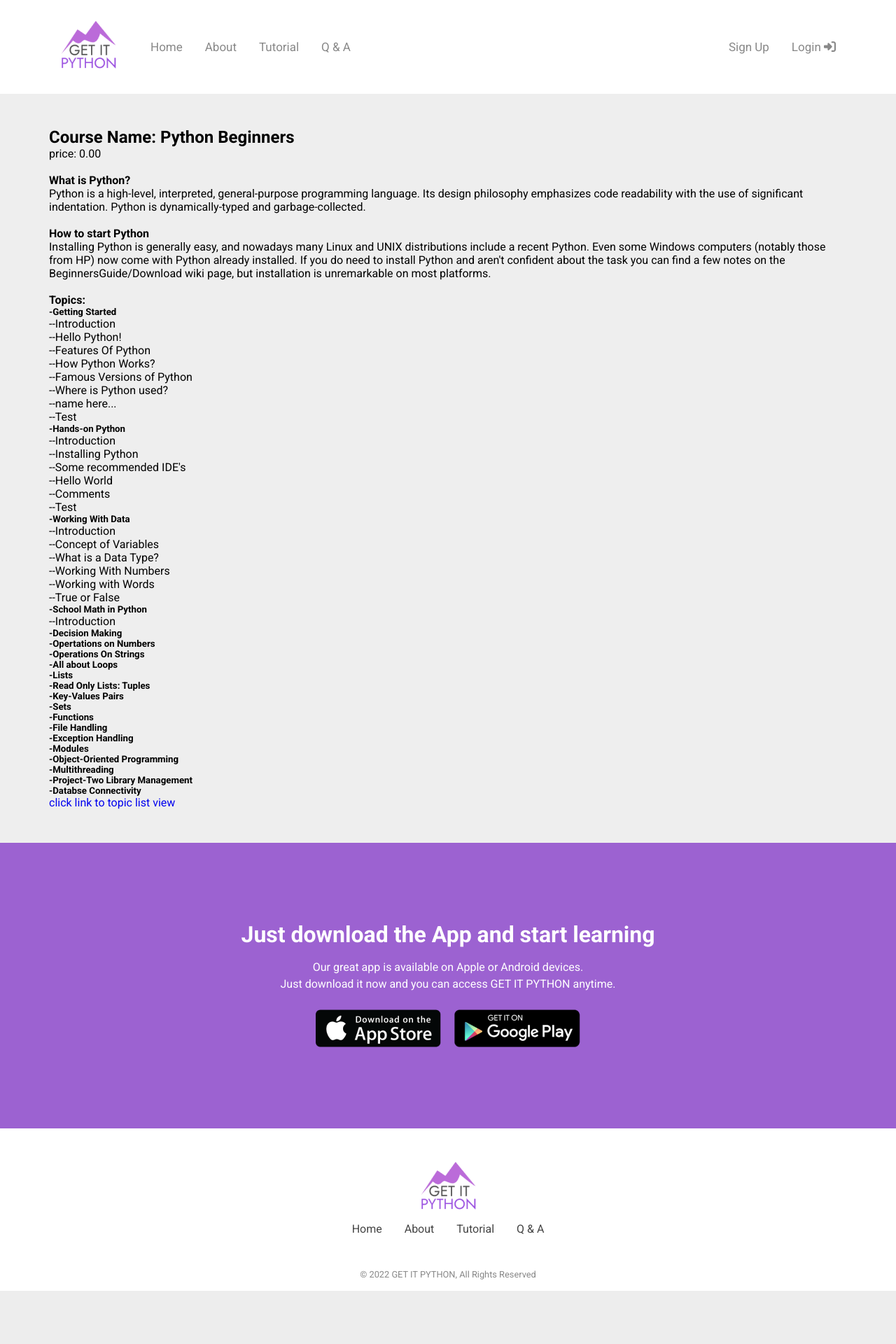
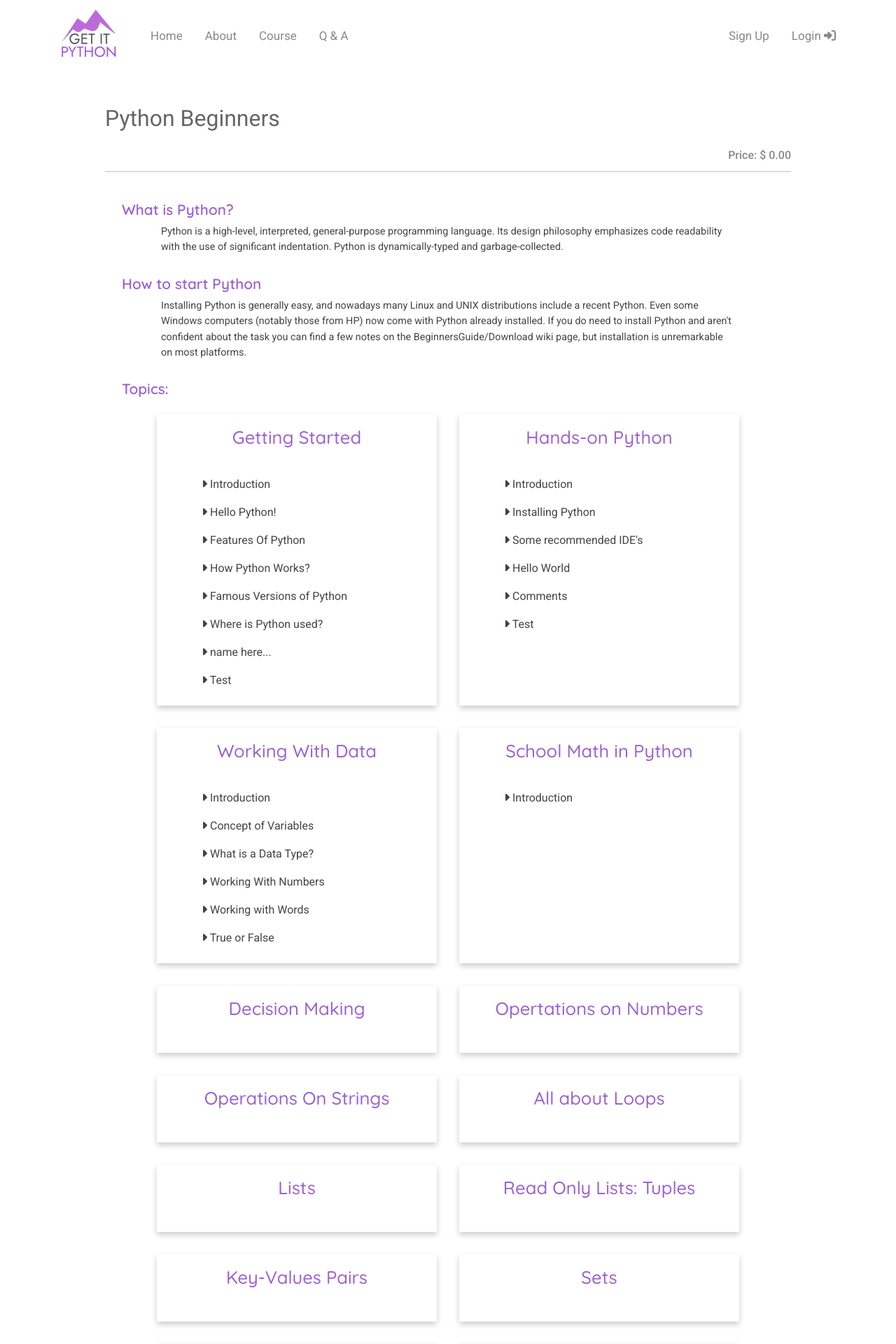
Before and after one commit to LudoNZ/IT6006_Project, a Django app: page /course/courses/1/ in a window 1280 px wide. Shown: the top 1920 px of the page at 70% size. Before the commit the page ends 1844 px from the top, so only its background shows below. Run offline with Django 4.2, Linux system fonts and the light colour scheme; data comes from the database, SQL or seed files in the repository; both versions use the stored data as it was after the commit; some libraries are stand-ins or nearby versions.

Commit message:
html upgrade

```diff
--- a/GroupDjango/courses/templates/courses/course_detail.html
+++ b/GroupDjango/courses/templates/courses/course_detail.html
@@ -2,41 +2,39 @@
 
 
 {% block title %}
-    CourseDetail
+    Course Detail
 {% endblock title %}
 
 
 {% block content %}
-    <section class="course_container">
-        <div class="container">
+<section class="container">
+    <div class="course_container">
+        <h1 class="course_heading">{{ course.name }} </h1>
+        <p class="course_price">Price: $ {{ course.price }}</p>
+        <p class="border"><p>
 
+        <h2 class="course_detail_title"> {{ course.whatHeading }} </h2>
+        <p class="course_detail_p"> {{ course.whatDescription }} </p>
+        <br>
+        <h2 class="course_detail_title"> {{ course.howHeading }} </h2>
+        <p class="course_detail_p"> {{ course.howDescription }} </p>
+        <br>
+
+        <h2 class="course_detail_title">Topics:</h2>
+        <div class="course_detail_flex">
+        {% for topic in object.topic_set.all %}
+            <div class="card">
+                <h3 class="topic_name">{{topic.name}}</h3>
+                {% for content in topic.content_set.all %}
+                    <p class="cont_name"><i class="fas fa-caret-right"></i> {{content.name}}</p>
+                {% endfor content %}
+            </div>
+        {% endfor topic %}
         <div>
-            <h1>Course Name: {{ course.name }} </h1>
-            <p>price: {{ course.price }}</p>
-            <br>
-            <h4> {{ course.whatHeading }} </h4>
-            <p> {{ course.whatDescription }} </p>
-            <br>
-            <h4> {{ course.howHeading }} </h4>
-            <p> {{ course.howDescription }} </p>
-            <br>
-            <h4>Topics:</h4>
+        <button class="btn_topic_list">
+            <a href="{% url 'topic_list' %}">More about Topic</a>
+        </button>
 
-            {% for topic in object.topic_set.all %}
-
-                <h5>-{{topic.name}}</h5>
-
-                {% for content in topic.content_set.all %}
-                    <p>--{{content.name}}</p>
-                {% endfor content %}
-
-            {% endfor topic %}
-
-        </div>
-
-
-        <a href="{% url 'topic_list' %}">click link to topic list view</a>
-
-        </div>
-    </section>
+    </div>
+</section>
 {% endblock content %}
--- a/GroupDjango/static/css/courses.css
+++ b/GroupDjango/static/css/courses.css
@@ -1,5 +1,145 @@
 .course_container {
-    margin: 0;
-    padding: 3rem 0;
-    background-color: #eeeeee;
+    padding: 3rem 5rem;
 }
+
+@media screen and (max-width: 1200px) {
+    .topic_list_container {
+        padding: 3rem 0;
+    }
+}
+
+.course_heading {
+    color: #666666;
+    font-family: Roboto, Arial, Helvetica, sans-serif;
+    font-weight: 400;
+    font-size: 2rem;
+    padding-bottom: 1.5rem;
+}
+
+/*Course List Page*/
+.course_title {
+    font-family: Quicksand, 'Franklin Gothic Medium', 'Arial Narrow', Arial, sans-serif;
+    font-weight: 600;
+    font-size: 1.3rem;
+    padding: .5rem 0 .5rem 1.5rem;
+}
+
+.course_title a {
+    text-decoration: none;
+    color: #9C62D1;
+}
+
+.course_title a:hover {
+    color: #E2AAF6;
+}
+
+.border {
+    width: 100%;
+    height: auto;
+    border-bottom: 2px solid #dddddd;
+    padding: 1rem 0;
+    margin-bottom: 2rem;
+}
+
+/* Course Detail Page*/
+.course_price {
+    font-family: Roboto, Arial, Helvetica, sans-serif;
+    font-weight: 500;
+    font-size: 1rem;
+    color: #888888;
+    float: right;
+}
+
+.course_detail_title {
+    font-family: Quicksand, 'Franklin Gothic Medium', 'Arial Narrow', Arial, sans-serif;
+    font-weight: 600;
+    font-size: 1.3rem;
+    padding: .5rem 0 .5rem 1.5rem;
+    color: #9C62D1;
+}
+
+.course_detail_p {
+    color: #444444;
+    font-size: .9rem;
+    line-height: 1.4rem;
+    padding: 0 5rem;
+}
+
+.course_detail_flex {
+    display: flex;
+    flex-wrap: wrap;
+    justify-content: center;
+
+}
+
+.card {
+    box-shadow: 0 4px 8px 0 rgba(0, 0, 0, 0.2);
+    transition: 0.3s;
+    width: 400px;
+    margin: 1rem;
+    padding: 1rem;
+}
+
+.topic_name {
+    font-family: Quicksand, 'Franklin Gothic Medium', 'Arial Narrow', Arial, sans-serif;
+    font-weight: 500;
+    text-align: center;
+    color: #9C62D1;
+    font-size: 1.6rem;
+    padding-bottom: 2rem;
+}
+
+.cont_name {
+    color: #444444;
+    font-size: 1rem;
+    line-height: 2.5rem;
+    padding: 0 3rem;
+}
+
+.btn_topic_list {
+    padding: 1rem;
+    color: #FFFFFF;
+    background-color: #9C62D1;
+}
+
+.btn_topic_list a {
+    color: #FFFFFF;
+    font-size: 1rem;
+}
+
+@media screen and (max-width: 1000px) {
+    .course_detail_p {
+        line-height: 1.3rem;
+        padding: 0 0 0 1rem;
+    }
+
+    .card {
+        margin: 1rem 0 2rem 0;
+        padding: 3rem;
+    }
+}
+
+
+/* Topic List Page*/
+
+.topic_title {
+    color: #9C62D1;
+    font-family: Quicksand, 'Franklin Gothic Medium', 'Arial Narrow', Arial, sans-serif;
+    font-weight: 600;
+    font-size: 1.4rem;
+    padding: 1.5rem 0 .8rem 0;
+}
+
+.topic_p {
+    color: #444444;
+    font-size: .9rem;
+    line-height: 1.4rem;
+    padding: 0 5rem;
+}
+
+@media screen and (max-width: 1200px) {
+    .topic_p {
+        line-height: 1.3rem;
+        padding: 0 0 0 1rem;
+    }
+}
--- a/GroupDjango/static/css/main.css
+++ b/GroupDjango/static/css/main.css
@@ -22,6 +22,13 @@ li {
     padding-left: 15px;
     margin-right: auto;
     margin-left: auto;
+}
+
+@media screen and (max-width: 800px) {
+    .container {
+        padding-right: 5px;
+        padding-left: 5px;
+    }
 }
 
 .center_container {
@@ -55,7 +62,7 @@ button {
 
 /* Mobile NAVBAR MENU */
 nav {
-    padding: 1rem 0;
+    padding: 0;
 }
 
 .topnav {
--- a/GroupDjango/templates/navbar.html
+++ b/GroupDjango/templates/navbar.html
@@ -8,7 +8,7 @@
         </a>
         <a id="menu" href="{% url 'home' %}">Home</a>
         <a id="menu" href="{% url 'about' %}">About</a>
-        <a id="menu" href="#">Tutorial</a>
+        <a id="menu" href="{% url 'course_list' %}">Course</a>
         <a id="menu" href="#">Q &amp; A</a>
 
         {% if user.is_authenticated %}
```
Also changed, not shown: GroupDjango/courses/templates/courses/course_list.html (+6 -7 lines), GroupDjango/courses/templates/courses/topic_list.html (+12 -7 lines), GroupDjango/db.sqlite3.
